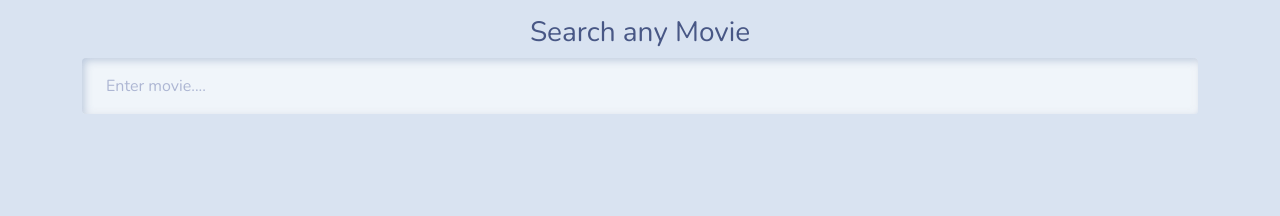
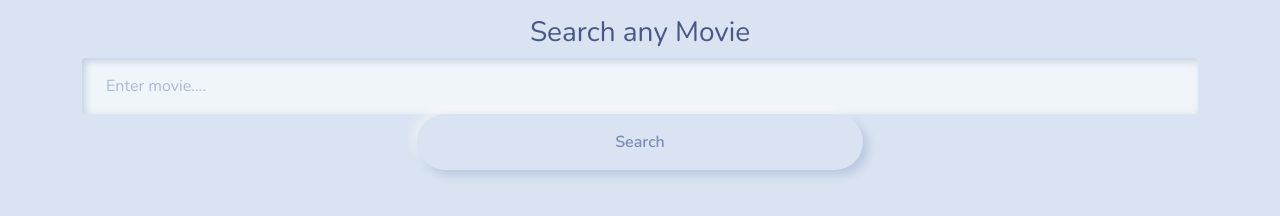
Before and after one commit to aditya23302/Movie-Info-App, a plain HTML site: page index.html in a window 1280 px wide. Drawn offline with nearby package versions, Linux system fonts and the light colour scheme.

Commit message:
Added Search button

```diff
--- a/app.css
+++ b/app.css
@@ -10,6 +10,8 @@ button{
     justify-content: center;
     width: 40%;
     left:30%;
+    border-radius: 0.5px 0.5px 0.5px 0.5px;
+
 }
 a{
     color: blue;
--- a/index.html
+++ b/index.html
@@ -23,6 +23,7 @@
             <h3 class="text-center">Search any Movie</h3>
             <form id="searchForm">
                 <input type="text" autocomplete="off" class="form-control" id="searchText" placeholder="Enter movie...."/>
+                <button class="btn btn-primary" type="submit">Search</button>
             </form>
         </div>
     </div>
```
